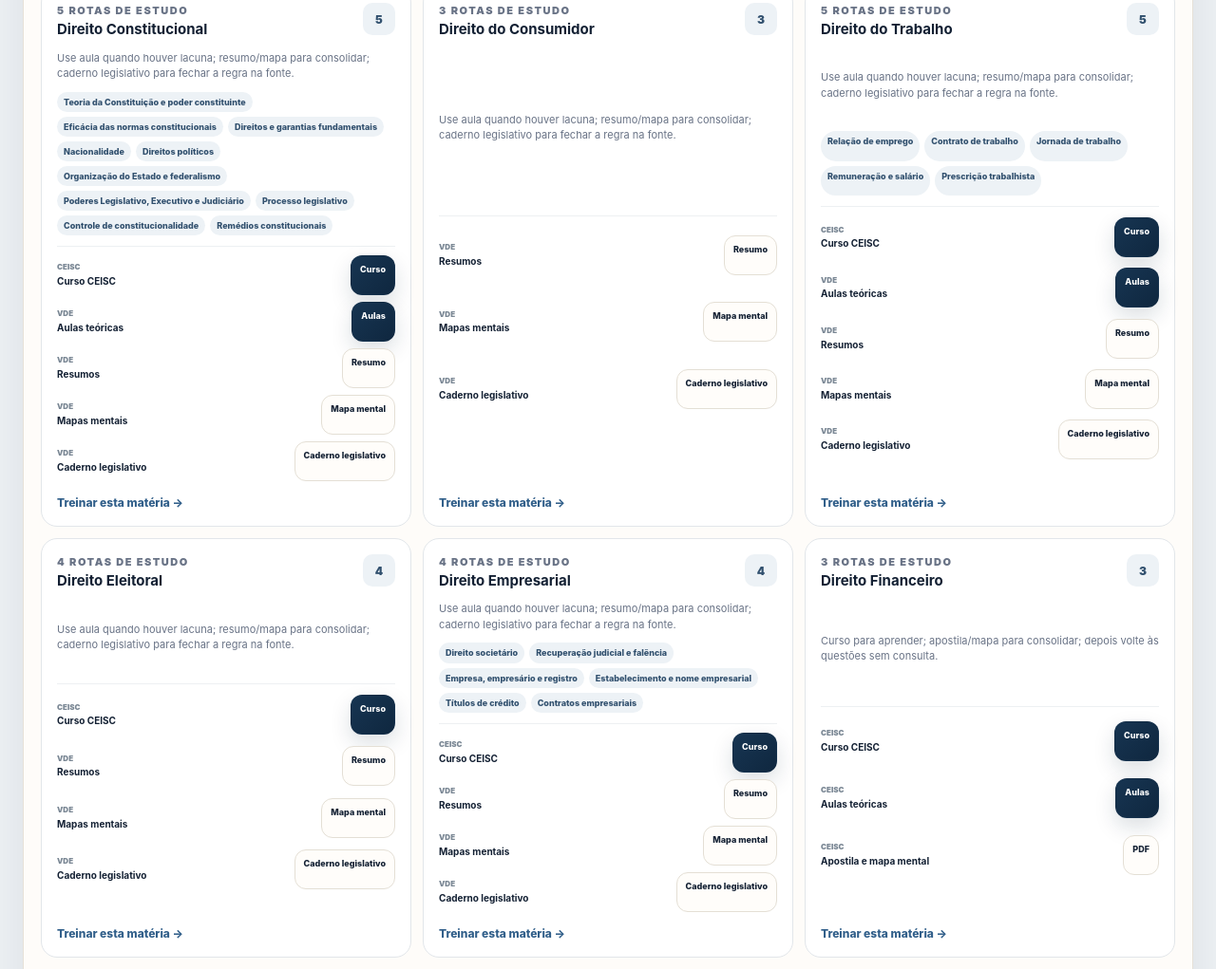
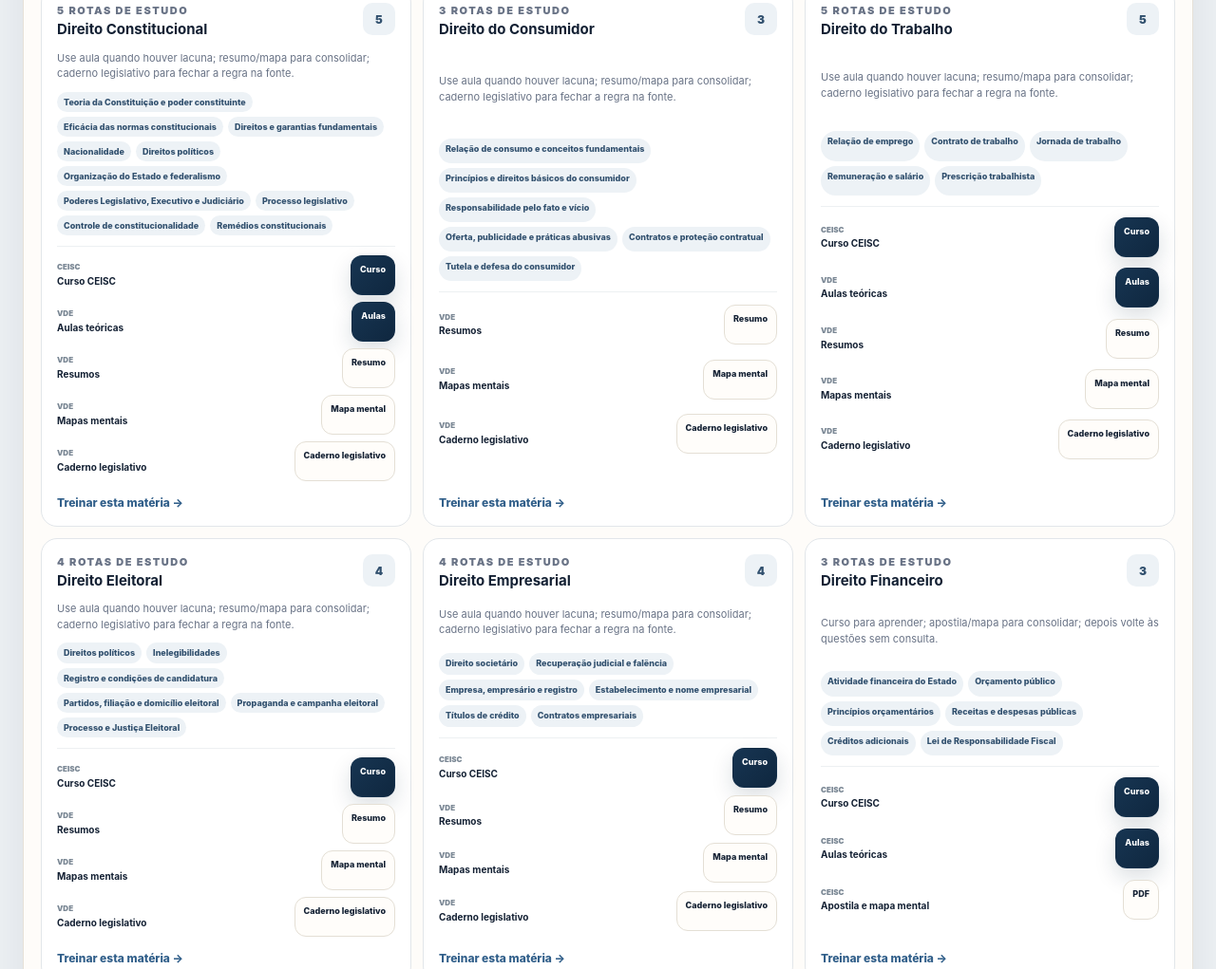
Before and after one commit to drjfalcao-bot/oabsimula, a plain HTML site: page materiais.html in a window 1280 px wide. Shown: the part 1357-2378 px from the top of the page at 95% size. Drawn offline with Linux system fonts and the light colour scheme.

Commit message:
feat: load supplemental topic taxonomy in materials hub

```diff
--- a/materiais.html
+++ b/materiais.html
@@ -18,5 +18,5 @@ body{background:#edf1f4;color:#132033}.wrap{max-width:1380px;margin:auto;padding
 <div class="method-note"><strong>Regra operacional:</strong> teoria entra depois do diagnóstico. O objetivo não é assistir tudo; é usar o material certo para corrigir uma lacuna detectada e testar a recuperação logo em seguida.</div>
 <section class="card" style="padding:18px"><div class="section-title" style="margin-top:0"><div><p class="eyebrow">POR MATÉRIA</p><h2>Rotas disponíveis</h2></div><p>pesquise também por tema</p></div><div class="toolbar"><input id="search" placeholder="Buscar matéria ou tema"><select id="subjectFilter"><option value="all">Todas as matérias</option></select></div><div id="library" class="grid"></div><p class="note">O Drive controla a permissão. Use no navegador a mesma conta que possui acesso ao backup. A plataforma não armazena senha, token ou cópia pública dos vídeos.</p></section>
 </main>
-<script src="data.js"></script><script src="learning-materials.js"></script><script src="drive-materials-catalog.js"></script><script type="module" src="materiais.js"></script>
+<script src="data.js"></script><script src="learning-materials.js"></script><script src="supplemental-topics.js"></script><script src="drive-materials-catalog.js"></script><script type="module" src="materiais.js"></script>
 </body></html>
```
